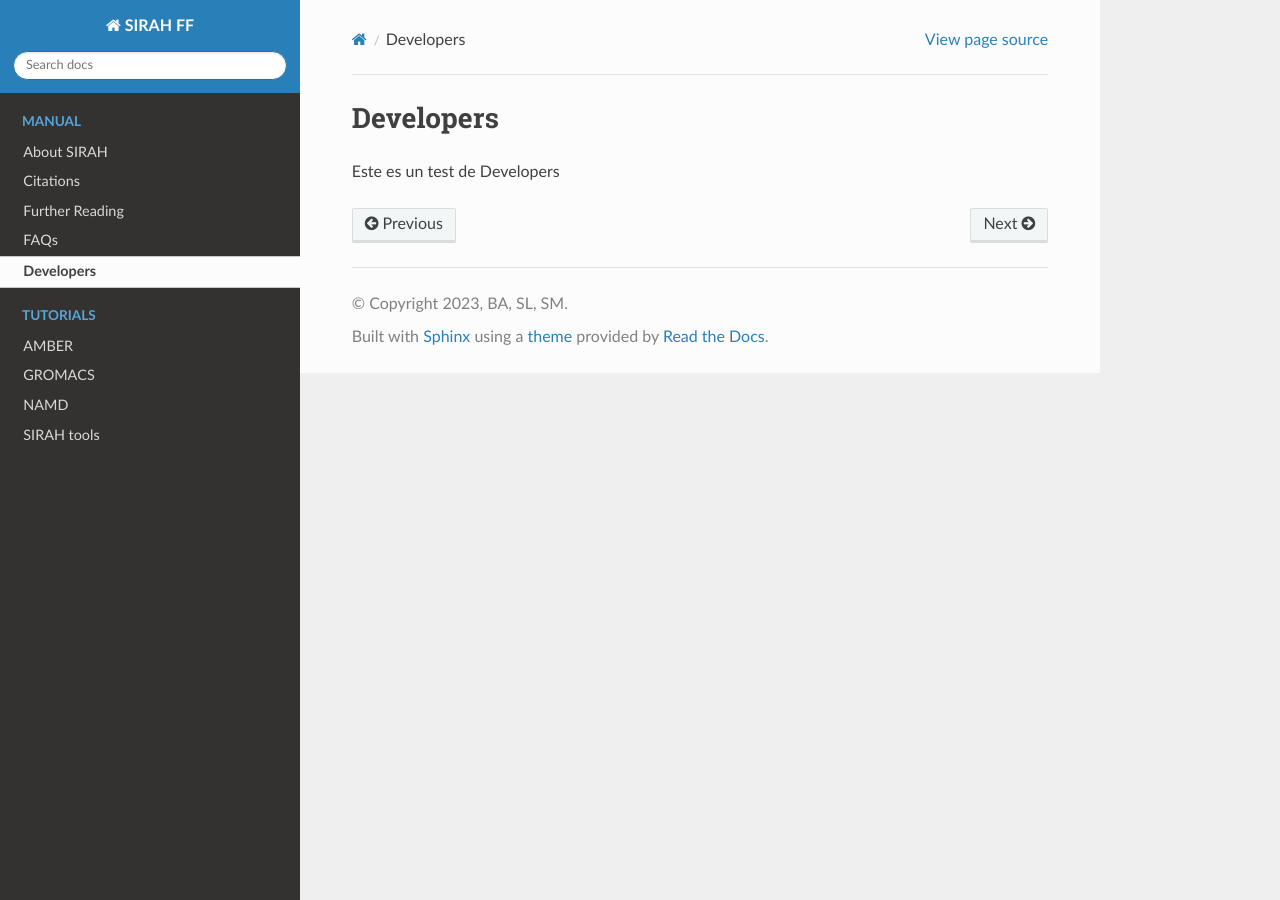
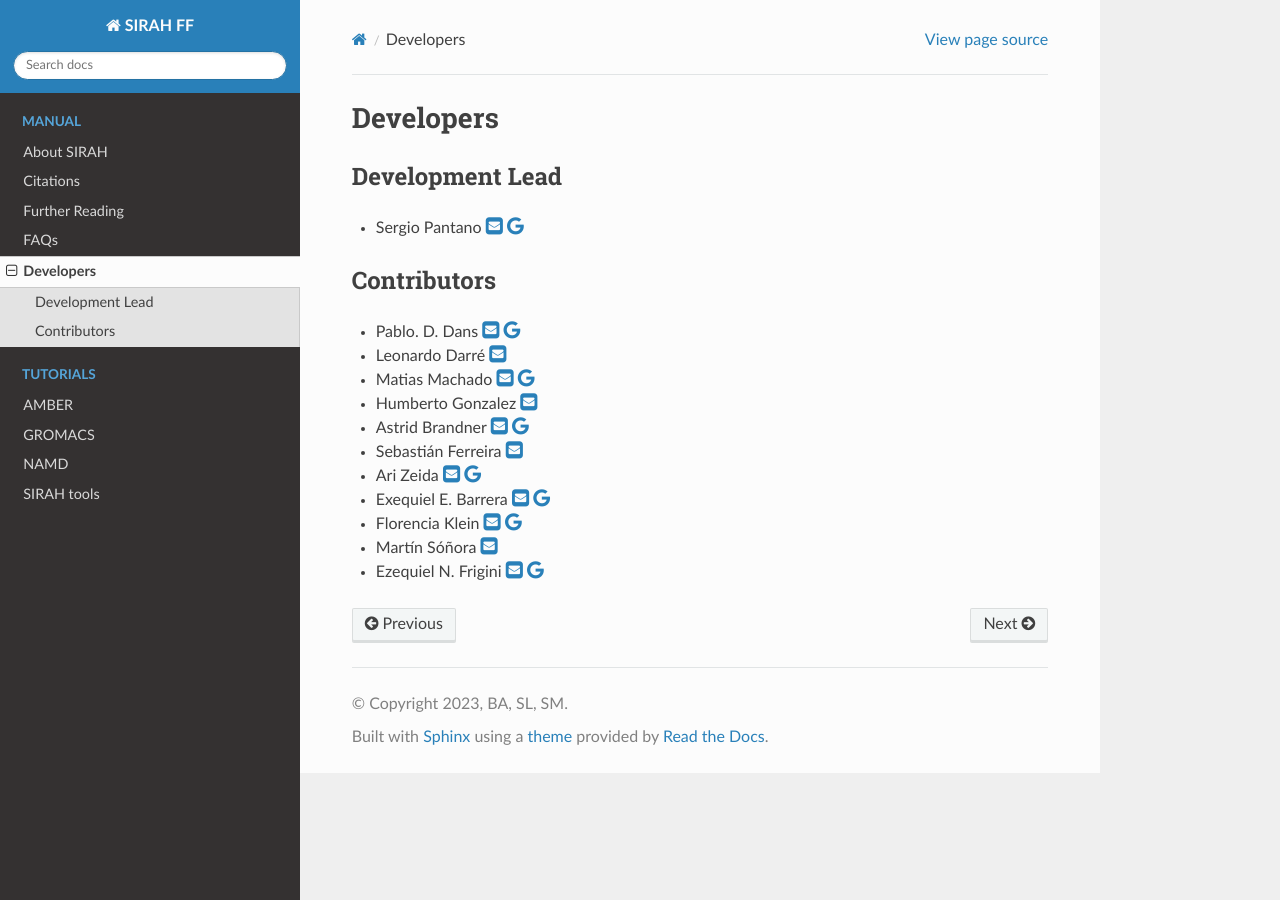
Before and after one commit to SIRAHFF/documentation, a Sphinx documentation site: the page built from docs/source/Developers.rst, in a window 1280 px wide. Built offline with Sphinx 7.4.7 and the Read the Docs theme 2.0.0, drawn with Linux system fonts in a browser that asks for light colours.

Commit message:
test devs

```diff
--- a/docs/source/Developers.rst
+++ b/docs/source/Developers.rst
@@ -1,4 +1,117 @@
 Developers
 ==========
 
-Este es un test de Developers
+Development Lead
+----------------
+
+
+*    Sergio Pantano  |mail-serg| |google-serg|
+
+Contributors
+------------
+
+*    Pablo. D. Dans  |mail-dans| |google-dans|
+
+*    Leonardo Darré  |mail-darre|
+
+*    Matias Machado  |mail-machado| |google-machado|
+
+*    Humberto Gonzalez  |mail-gonzalez|
+
+*    Astrid Brandner  |mail-brandner| |google-brandner|
+
+*    Sebastián Ferreira  |mail-ferreira|
+
+*    Ari Zeida  |mail-zeida| |google-zeida|
+
+*    Exequiel E. Barrera  |mail-barrera| |google-barrera|
+
+*    Florencia Klein  |mail-klein| |google-klein|
+
+*    Martín Sóñora  |mail-sonora|
+
+*    Ezequiel N. Frigini  |mail-frigini| |google-frigini|
+
+
+
+
+
+.. |mail-serg| raw:: html
+
+   <a href="mailto:spantano@pasteur.edu.uy" class="author-social" target="_blank"> <i class="fa fa-envelope-square" style="font-size:20px;"></i></a>
+
+.. |google-serg| raw:: html
+
+   <a href="https://scholar.google.com/citations?user=FqAI7-EAAAAJ&hl=pt-BR&oi=ao" class="author-social" target="_blank"><i class="fa fa-google" style="font-size:20px;"></i></a>
+
+.. |mail-dans| raw:: html
+
+   <a href="mailto:pdans@pasteur.edu.uy" class="author-social" target="_blank"> <i class="fa fa-envelope-square" style="font-size:20px;"></i></a>
+
+.. |google-dans| raw:: html
+
+   <a href="https://scholar.google.com/citations?user=7gFOImQAAAAJ&hl=pt-BR&oi=ao" class="author-social" target="_blank"><i class="fa fa-google" style="font-size:20px;"></i></a>
+
+.. |mail-darre| raw:: html
+
+   <a href="mailto:ldarre@pasteur.edu.uy" class="author-social" target="_blank"> <i class="fa fa-envelope-square" style="font-size:20px;"></i></a>
+
+.. |mail-machado| raw:: html
+
+   <a href="mailto:mmachado@pasteur.edu.uy" class="author-social" target="_blank"> <i class="fa fa-envelope-square" style="font-size:20px;"></i></a>
+
+.. |google-machado| raw:: html
+
+   <a href="https://scholar.google.com/citations?user=zjm1KzQAAAAJ&hl=pt-BR&oi=ao" class="author-social" target="_blank"><i class="fa fa-google" style="font-size:20px;"></i></a>
+
+.. |mail-gonzalez| raw:: html
+
+   <a href="mailto:humbertog@pasteur.edu.uy" class="author-social" target="_blank"> <i class="fa fa-envelope-square" style="font-size:20px;"></i></a>
+
+.. |mail-brandner| raw:: html
+
+   <a href="mailto:abrandner@pasteur.edu.uy" class="author-social" target="_blank"> <i class="fa fa-envelope-square" style="font-size:20px;"></i></a>
+
+.. |google-brandner| raw:: html
+
+   <a href="https://scholar.google.com/citations?user=jwvtidcAAAAJ&hl=pt-BR&oi=sra" class="author-social" target="_blank"><i class="fa fa-google" style="font-size:20px;"></i></a>
+
+.. |mail-ferreira| raw:: html
+
+   <a href="mailto:sebas@pasteur.edu.uy" class="author-social" target="_blank"> <i class="fa fa-envelope-square" style="font-size:20px;"></i></a>
+
+.. |mail-zeida| raw:: html
+
+   <a href="mailto:zeidaari@gmail.com" class="author-social" target="_blank"> <i class="fa fa-envelope-square" style="font-size:20px;"></i></a>
+
+.. |google-zeida| raw:: html
+
+   <a href="https://scholar.google.com/citations?user=2HeezPkAAAAJ&hl=pt-BR&oi=ao" class="author-social" target="_blank"><i class="fa fa-google" style="font-size:20px;"></i></a>
+
+.. |mail-barrera| raw:: html
+
+   <a href="mailto:exequielerbar@gmail.com" class="author-social" target="_blank"> <i class="fa fa-envelope-square" style="font-size:20px;"></i></a>
+
+.. |google-barrera| raw:: html
+
+   <a href="https://scholar.google.com/citations?user=xnnwoVsAAAAJ&hl" class="author-social" target="_blank"><i class="fa fa-google" style="font-size:20px;"></i></a>
+
+.. |mail-klein| raw:: html
+
+   <a href="mailto:fklein@pasteur.edu.uy" class="author-social" target="_blank"> <i class="fa fa-envelope-square" style="font-size:20px;"></i></a>
+
+.. |google-klein| raw:: html
+
+   <a href="https://scholar.google.com/citations?user=xN8b-x8AAAAJ&hl" class="author-social" target="_blank"><i class="fa fa-google" style="font-size:20px;"></i></a>
+
+.. |mail-sonora| raw:: html
+
+   <a href="mailto:msonora@pasteur.edu.uy" class="author-social" target="_blank"> <i class="fa fa-envelope-square" style="font-size:20px;"></i></a>
+
+.. |mail-frigini| raw:: html
+
+   <a href="mailto:eze.bass@gmail.com" class="author-social" target="_blank"> <i class="fa fa-envelope-square" style="font-size:20px;"></i></a>
+
+.. |google-frigini| raw:: html
+
+   <a href="https://scholar.google.com/citations?user=g2CMc00AAAAJ&hl" class="author-social" target="_blank"><i class="fa fa-google" style="font-size:20px;"></i></a>
```
